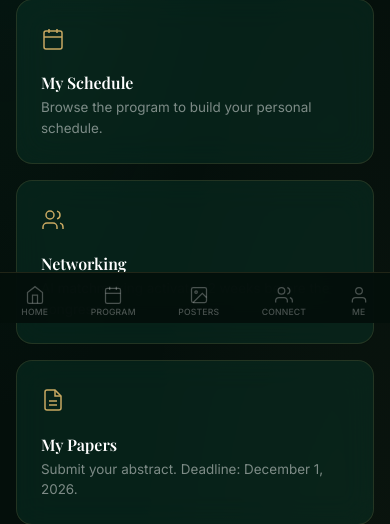
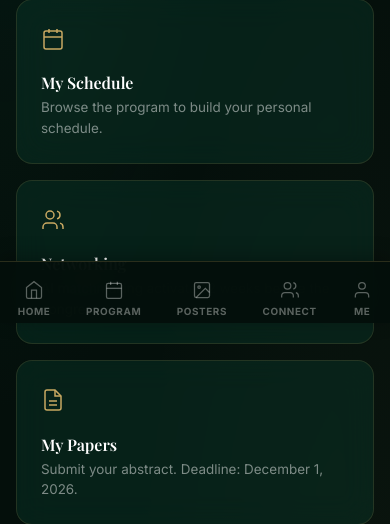
Before and after one commit to Fwad974/congress-app, a FastAPI app: template app/templates/home.html in a window 390 px wide. Shown: the part 521-1045 px from the top of the page. Run offline with FastAPI, Linux system fonts and the light colour scheme; the template is opened without the code that fills it, so the values that code supplies are empty.

Commit message:
Bigger mobile bottom nav: larger icons, bolder text, more padding
- Padding: 6px → 12px top, 8px → 14px bottom (safe area)
- Icon size: 20px → 26px (via SVG width/height)
- Label font: 0.54rem weight-500 → 0.62rem weight-700 (bold)
- Letter spacing: .02em → .06em (more readable)
- Gap between icon and text: 2px → 5px
- Item padding: 6px 12px → 6px 16px
- Inactive color: w3 (25%) → 35% white (more visible)
- Hover color: w9 → white (full)
- Added box-shadow on top edge for depth
- Gold border more visible (.2 opacity)
- Stronger backdrop blur (24px)

https://claude.ai/code/session_01UWmKnBuTDj1sY1r6crvBTQ

```diff
--- a/app/static/css/main.css
+++ b/app/static/css/main.css
@@ -148,11 +148,11 @@ a:hover{color:var(--gold-l)}
 @keyframes sp{to{transform:rotate(360deg)}}
 
 /* ═══ MOBILE ═══ */
-.mobile-bottom-nav{display:none;position:fixed;bottom:0;left:0;right:0;background:rgba(4,15,11,.95);backdrop-filter:blur(20px);border-top:1px solid var(--ga2);padding:6px 0 env(safe-area-inset-bottom,8px);z-index:900;justify-content:space-around}
-.mobile-nav-item{display:flex;flex-direction:column;align-items:center;gap:2px;padding:6px 12px;font:.54rem var(--f);letter-spacing:.02em;text-transform:uppercase;color:var(--w3);text-decoration:none;transition:.2s;font-weight:500}
-.mobile-nav-item span{font-size:1.15rem}
+.mobile-bottom-nav{display:none;position:fixed;bottom:0;left:0;right:0;background:rgba(4,15,11,.96);backdrop-filter:blur(24px);border-top:1px solid rgba(201,169,98,.2);padding:12px 0 env(safe-area-inset-bottom,14px);z-index:900;justify-content:space-around;box-shadow:0 -4px 20px rgba(0,0,0,.3)}
+.mobile-nav-item{display:flex;flex-direction:column;align-items:center;gap:5px;padding:6px 16px;font:700 .62rem var(--f);letter-spacing:.06em;text-transform:uppercase;color:rgba(255,255,255,.35);text-decoration:none;transition:.2s}
+.mobile-nav-item svg{width:26px;height:26px}
 .mobile-nav-item.active{color:var(--gold)}
-.mobile-nav-item:hover{color:var(--w9)}
+.mobile-nav-item:hover{color:var(--w)}
 
 .mobile-menu-btn{display:none;width:36px;height:36px;border:1px solid var(--ga2);border-radius:var(--r);background:var(--ga2);color:var(--gold);cursor:pointer;align-items:center;justify-content:center;font-size:1.1rem;transition:.2s}
 .mobile-menu-btn:hover{background:var(--ga2)}
```
